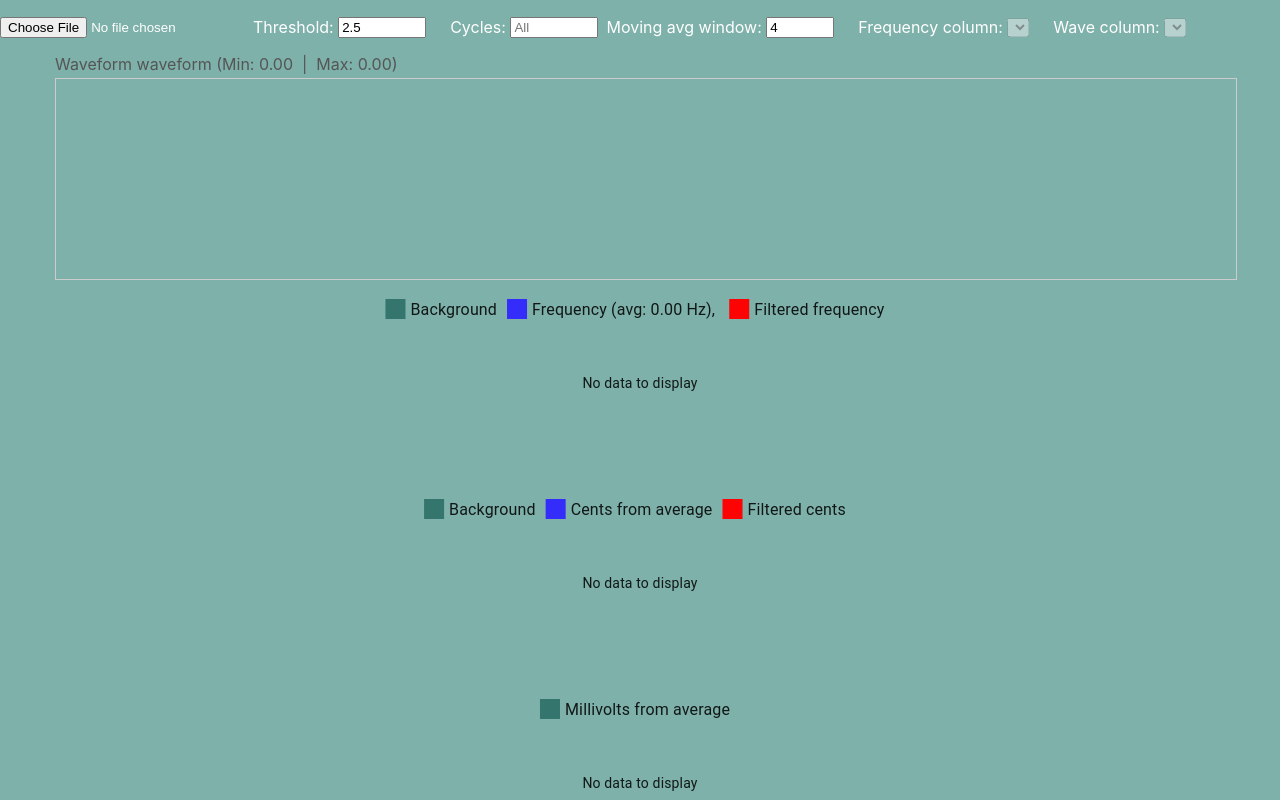
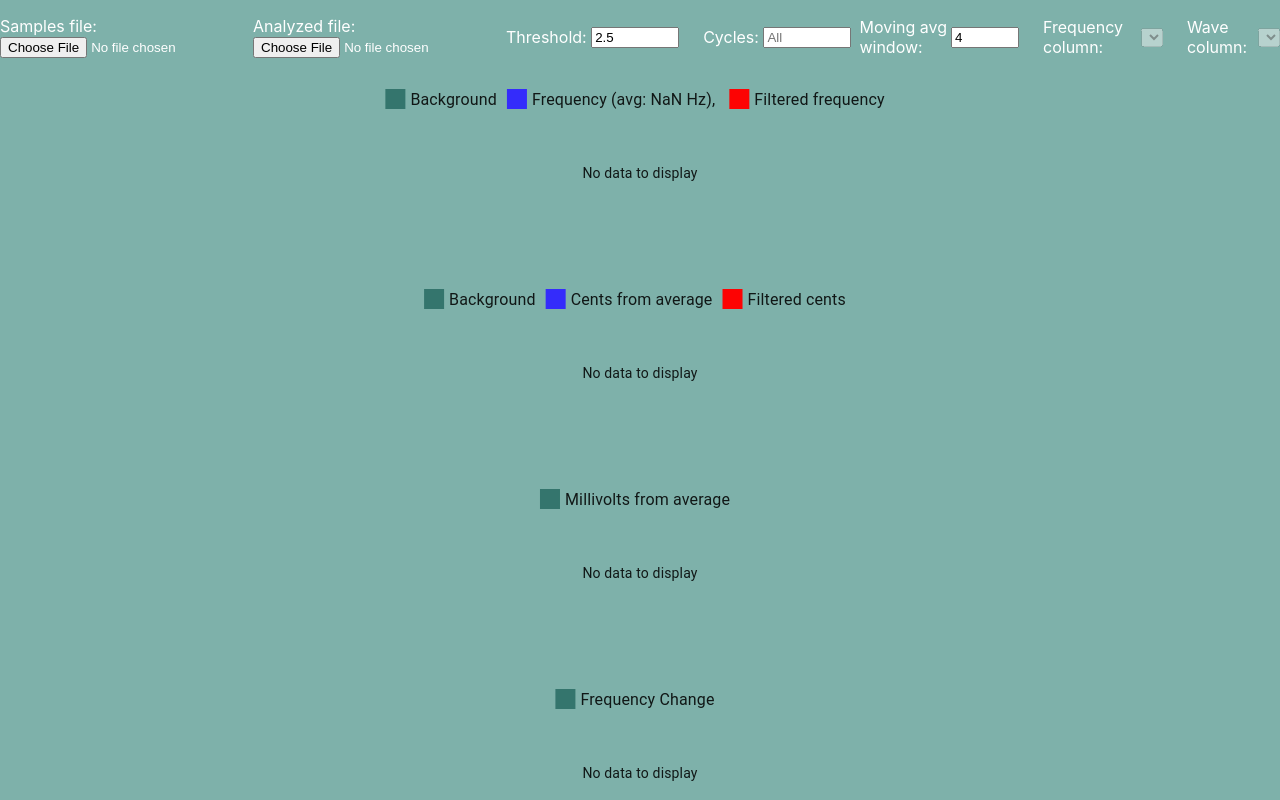
Before and after one commit to xonik/frequency-analyzer, a React (Create React App) app: page / in a window 1280 px wide. Shown: the top 800 px of the page. Built offline with nearby package versions, Linux system fonts and the light colour scheme.

Commit message:
Working version for frequency vs pw analyzing

```diff
--- a/analyzeFreqVsPwm.ts
+++ b/analyzeFreqVsPwm.ts
@@ -28,7 +28,7 @@ rl.on('close', () => {
     const outFile = path.format({
         dir: path.dirname(filePath),
         name: path.parse(filePath).name + `-analyzed-${new Date().toISOString()}`,
-        ext: '.csv'
+        ext: '.json'
     });
 
     // Write CSV header
--- a/src/App.tsx
+++ b/src/App.tsx
@@ -1,5 +1,6 @@
 import React, { useContext, useEffect, useState } from 'react';
-import FileUploader from "./components/FileUploader";
+import SamplesFileUploader from "./components/SamplesFileUploader";
+import AnalyzedFileUploader from "./components/AnalyzedFileUploader";
 import {
     average,
     calculateFrequencyRateOfChangePercent, centsBetweenFrequencies,
@@ -10,7 +11,8 @@ import type {
     RateOfChangeEntry,
 } from "./logic/calculator";
 
-import { FileLinesContext } from "./context/FileLinesContext";
+import { SampleFileLinesContext } from "./context/SampleFileLinesContext";
+import { AnalyzedFileLinesContext } from "./context/AnalyzedFileLinesContext";
 import BitmapPlot from "./components/BitmapPlot";
 import CommonLineChart from "./components/CommonLineChart";
 import Dropdown from "./components/Dropdown";
@@ -18,10 +20,13 @@ import usePersistedState from "./hooks/usePersistedState";
 import './App.css';
 
 function App() {
-    const { lines } = useContext(FileLinesContext);
+    const { lines } = useContext(SampleFileLinesContext);
+    const { lines: analyzedLines } = useContext(AnalyzedFileLinesContext);
     const [averageFrequency, setAverageFrequency] = useState<number>(0);
     const [waveSamples, setWaveSamples] = useState<Sample[]>([]);
 
+    const [rawFrequencies, setRawFrequencies] = useState<Sample[]>([]);
+    const [pwSamples, setPwSamples] = useState<Sample[]>([]);
     const [frequencyList, setFrequencyList] = useState<Sample[]>([]);
     const [filteredFrequencyList, setFilteredFrequencyList] = useState<Sample[]>([]);
     const [backgroundFrequencyList, setBackgroundFrequencyList] = useState<Sample[]>([]);
@@ -55,6 +60,23 @@ function App() {
     }, [lines, waveColumn, lastTimestamp]);
 
     useEffect(() => {
+        let frequencySamples = analyzedLines.slice(1).map(line => parseLine(line, 1));
+        let pwSamples = analyzedLines.slice(1).map(line => parseLine(line, 2));
+
+        if (lastTimestamp) {
+            const firstFreqToCut = frequencySamples.findIndex(sample => sample.time > lastTimestamp)
+            frequencySamples = frequencySamples.slice(0, firstFreqToCut)
+
+            const firstPwToCut = pwSamples.findIndex(sample => sample.time > lastTimestamp)
+            pwSamples = pwSamples.slice(0, firstPwToCut)
+        }
+        setRawFrequencies(frequencySamples)
+        setPwSamples(pwSamples)
+        setWaveSamples([])
+    }, [analyzedLines]);
+
+    useEffect(() => {
+        setPwSamples([])
         setLoading(true);
 
         setTimeout(() => { // Simulate async, remove if not needed
@@ -73,9 +95,14 @@ function App() {
 
             // Remove the first entry as it has probably not measured a full
             // interval.
-            let frequencies = freqList.slice(1)
+            setRawFrequencies(freqList.slice(1))
+        }, 10)
+    }, [lines, threshold, frequencyColumn]);
 
+
+    useEffect(() => {
         // Apply sliceLength if valid and not empty
+        let frequencies = rawFrequencies
         if (sliceLength !== '') {
             const n = Number(sliceLength);
             if (!isNaN(n) && n > 0) {
@@ -124,8 +151,7 @@ function App() {
         )
 
         setLoading(false);
-        }, 10);
-    }, [lines, threshold, sliceLength, frequencyColumn,movingAverageWindow]);
+    }, [rawFrequencies, movingAverageWindow]);
 
     useEffect(() => {
         const handleResize = () => setChartWidth(window.innerWidth);
@@ -148,7 +174,8 @@ function App() {
             )}
             <div>
                 <div className="input-row">
-                    <FileUploader/>
+                    <SamplesFileUploader/>
+                    <AnalyzedFileUploader/>
                     <label>
                         Threshold:&nbsp;
                         <input
@@ -200,13 +227,21 @@ function App() {
                         style={{ marginLeft: 24 }}
                     />
                 </div>
-                <BitmapPlot
+                {waveSamples.length > 0 && <BitmapPlot
                     label={`${columnNames[waveColumn - 1] || 'Waveform'} waveform`}
                     samples={waveSamples}
                     width={chartWidth - 100}
                     height={200}
                     marginLeft={55}
                     marginRight={40}/>
+                }
+                {pwSamples.length > 0 && <CommonLineChart
+                    data={[pwSamples]}
+                    yProp="value"
+                    seriesLabels={['Pulse width']}
+                    width={chartWidth}
+                />
+                }
                 <CommonLineChart
                     data={[backgroundFrequencyList, frequencyList, filteredFrequencyList]}
                     yProp="value"
--- /dev/null
+++ b/src/components/AnalyzedFileUploader.tsx
@@ -0,0 +1,27 @@
+import React, { useContext } from 'react';
+import { AnalyzedFileLinesContext } from "../context/AnalyzedFileLinesContext";
+
+const AnalyzedFileUploader: React.FC = () => {
+    const { setLines } = useContext(AnalyzedFileLinesContext);
+
+    const handleFileChange = (event: React.ChangeEvent<HTMLInputElement>) => {
+        const file = event.target.files?.[0];
+        if (!file) return;
+
+        const reader = new FileReader();
+        reader.onload = (e) => {
+            const text = e.target?.result as string;
+            const lines = text.split(/\r?\n/);
+            setLines(lines.filter(line => line.trim() !== "")); // Filter out empty lines
+        };
+        reader.readAsText(file);
+    };
+
+    return (
+        <div>
+            Analyzed file: <input type="file" accept="*" onChange={handleFileChange} />
+        </div>
+    );
+};
+
+export default AnalyzedFileUploader;
--- a/src/components/FileUploader.tsx
+++ b/src/components/SamplesFileUploader.tsx
@@ -1,8 +1,8 @@
 import React, { useContext } from 'react';
-import { FileLinesContext } from "../context/FileLinesContext";
+import { SampleFileLinesContext } from "../context/SampleFileLinesContext";
 
-const FileUploader: React.FC = () => {
-    const { setLines } = useContext(FileLinesContext);
+const SamplesFileUploader: React.FC = () => {
+    const { setLines } = useContext(SampleFileLinesContext);
 
     const handleFileChange = (event: React.ChangeEvent<HTMLInputElement>) => {
         const file = event.target.files?.[0];
@@ -19,9 +19,9 @@ const FileUploader: React.FC = () => {
 
     return (
         <div>
-            <input type="file" accept="*" onChange={handleFileChange} />
+            Samples file: <input type="file" accept="*" onChange={handleFileChange} />
         </div>
     );
 };
 
-export default FileUploader;
+export default SamplesFileUploader;
--- a/src/context/FileLinesContext.tsx
+++ b/src/context/AnalyzedFileLinesContext.tsx
@@ -1,6 +1,6 @@
 import React, { createContext, useState, ReactNode } from 'react';
 
-export const FileLinesContext = createContext<{
+export const AnalyzedFileLinesContext = createContext<{
     lines: string[];
     setLines: (lines: string[]) => void;
 }>({
@@ -8,11 +8,11 @@ export const FileLinesContext = createContext<{
     setLines: () => {},
 });
 
-export const FileLinesProvider: React.FC<{ children: ReactNode }> = ({ children }) => {
+export const AnalyzedFileLinesProvider: React.FC<{ children: ReactNode }> = ({ children }) => {
     const [lines, setLines] = useState<string[]>([]);
     return (
-        <FileLinesContext.Provider value={{ lines, setLines }}>
+        <AnalyzedFileLinesContext.Provider value={{ lines, setLines }}>
             {children}
-        </FileLinesContext.Provider>
+        </AnalyzedFileLinesContext.Provider>
     );
 };
--- /dev/null
+++ b/src/context/SampleFileLinesContext.tsx
@@ -0,0 +1,18 @@
+import React, { createContext, useState, ReactNode } from 'react';
+
+export const SampleFileLinesContext = createContext<{
+    lines: string[];
+    setLines: (lines: string[]) => void;
+}>({
+    lines: [],
+    setLines: () => {},
+});
+
+export const SampleFileLinesProvider: React.FC<{ children: ReactNode }> = ({ children }) => {
+    const [lines, setLines] = useState<string[]>([]);
+    return (
+        <SampleFileLinesContext.Provider value={{ lines, setLines }}>
+            {children}
+        </SampleFileLinesContext.Provider>
+    );
+};
--- a/src/index.tsx
+++ b/src/index.tsx
@@ -2,21 +2,18 @@ import React from 'react';
 import ReactDOM from 'react-dom/client';
 import './index.css';
 import App from './App';
-import reportWebVitals from './reportWebVitals';
-import { FileLinesProvider } from "./context/FileLinesContext";
+import { SampleFileLinesProvider } from "./context/SampleFileLinesContext";
+import { AnalyzedFileLinesProvider } from "./context/AnalyzedFileLinesContext";
 
 const root = ReactDOM.createRoot(
     document.getElementById('root') as HTMLElement
 );
 root.render(
     <React.StrictMode>
-        <FileLinesProvider>
-            <App/>
-        </FileLinesProvider>
+        <SampleFileLinesProvider>
+            <AnalyzedFileLinesProvider>
+                <App/>
+            </AnalyzedFileLinesProvider>
+        </SampleFileLinesProvider>
     </React.StrictMode>
 );
-
-// If you want to start measuring performance in your app, pass a function
-// to log results (for example: reportWebVitals(console.log))
-// or send to an analytics endpoint. Learn more: https://bit.ly/CRA-vitals
-reportWebVitals();
```
Lines whose indentation alone changed are shown as unchanged.
